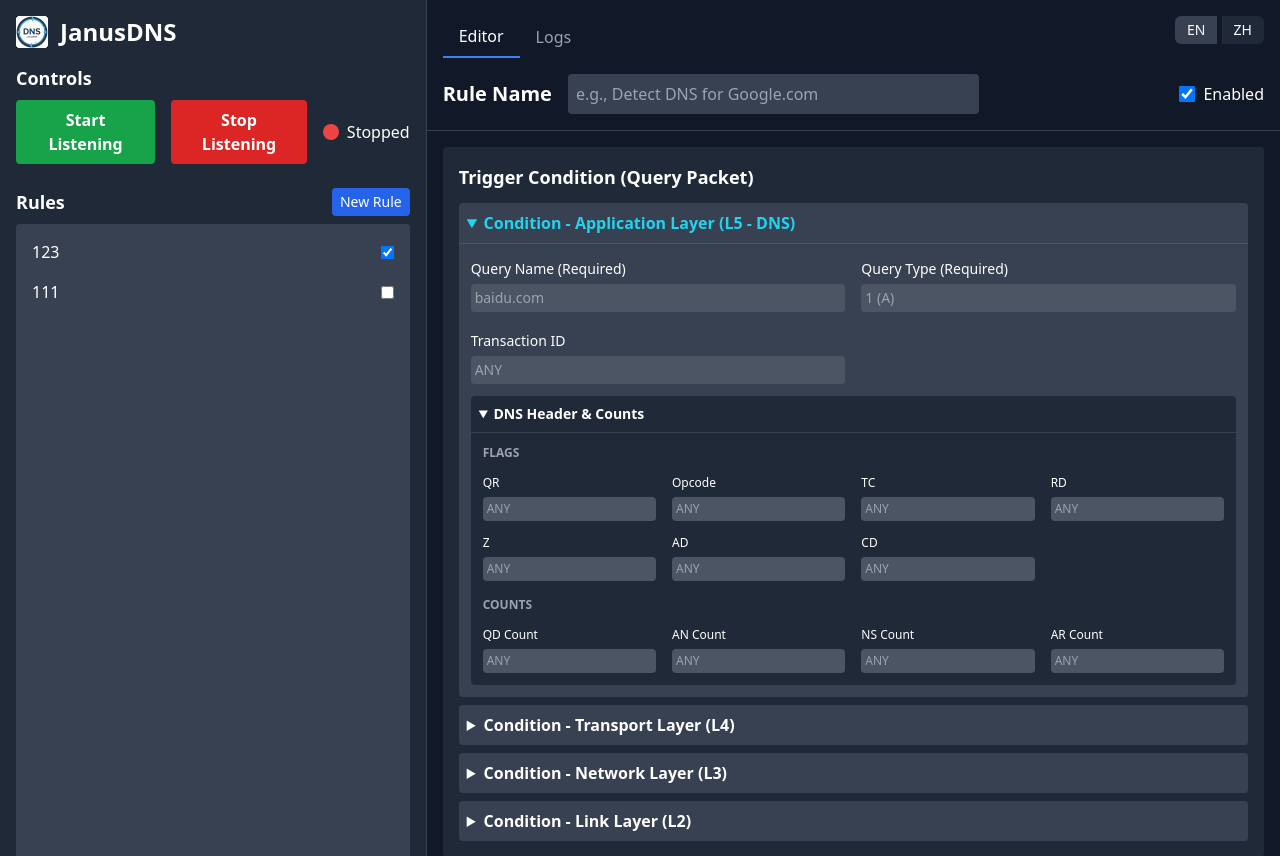
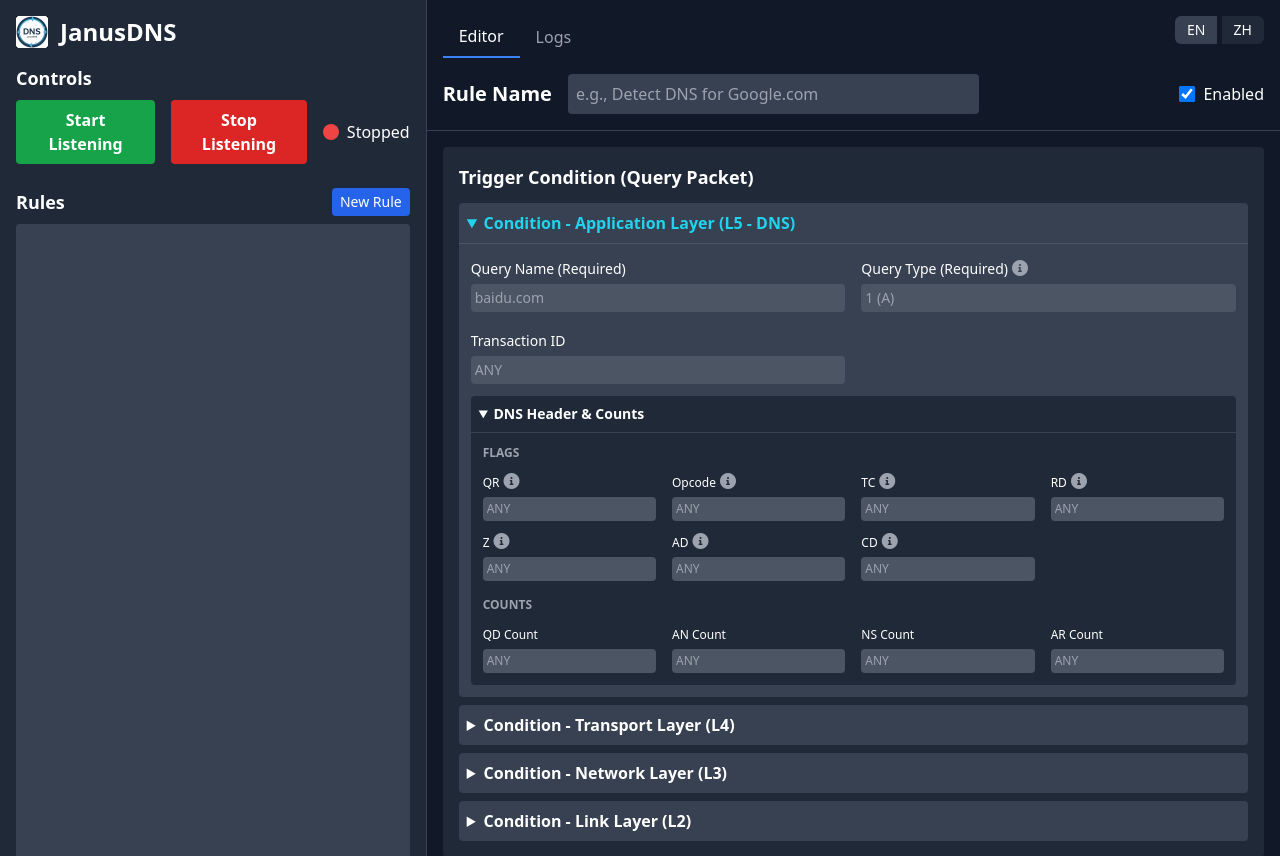
Before and after one commit to steven-jianhao-li/JanusDNS, a Flask app: page / in a window 1280 px wide, after a click on "DNS Header & Counts". Shown: the top 856 px of the page. Run offline with Flask 3, Linux system fonts and the light colour scheme; data that the repository does not hold is empty; some libraries are stand-ins or nearby versions.

Commit message:
[Feat] Add detialed infomation in a few fields

```diff
--- a/static/js/main.js
+++ b/static/js/main.js
@@ -270,7 +270,7 @@
                 <input type="text" data-key="name.value" class="w-full bg-gray-600 rounded p-1 text-sm mt-1" placeholder="e.g., ns1.example.com" value="${nameValue}" ${nameMode !== 'custom' ? 'disabled' : ''}>
             </div>
             <div class="col-span-1">
-                <label class="text-xs text-gray-400">Type</label>
+                <label class="text-xs text-gray-400" data-i18n-key="rrTypeLabel">Type</label><i class="fas fa-info-circle text-gray-400 ml-1 cursor-pointer" data-tooltip-type="list" data-tooltip-key="DnsType"></i>
                 <input type="number" data-key="type" class="w-full bg-gray-600 rounded p-1 text-sm mt-1" placeholder="1" value="${type}">
             </div>
             <div class="col-span-1">
@@ -528,6 +528,56 @@
     dnsAuthorityContainer.addEventListener('click', handleRemoveRR);
     dnsAdditionalContainer.addEventListener('click', handleRemoveRR);
 
+    // --- Tooltip Logic ---
+    function showTooltip(element) {
+        const type = element.dataset.tooltipType;
+        const key = element.dataset.tooltipKey;
+
+        const tooltip = document.createElement('div');
+        tooltip.className = 'absolute z-10 w-auto max-w-xs p-2 my-2 text-sm text-white bg-gray-800 rounded-lg shadow-lg';
+        tooltip.id = 'dynamic-tooltip';
+
+        let content = '';
+        if (type === 'list') {
+            content = `<h3 class="font-bold">${translations[`tooltip${key}Title`]}</h3><ul class="list-disc list-inside">`;
+            for (let i = 1; i <= 50; i++) { // Check for up to 50 types
+                const transKey = `tooltip${key}${i}`;
+                if (translations[transKey]) {
+                    content += `<li>${translations[transKey]}</li>`;
+                }
+            }
+            content += '</ul>';
+        } else { // 'text'
+            content = translations[`tooltip${key}`] || 'No information available.';
+        }
+
+        tooltip.innerHTML = content;
+        document.body.appendChild(tooltip);
+
+        const rect = element.getBoundingClientRect();
+        tooltip.style.left = `${rect.left + window.scrollX}px`;
+        tooltip.style.top = `${rect.bottom + window.scrollY + 5}px`;
+    }
+
+    function hideTooltip() {
+        const tooltip = document.getElementById('dynamic-tooltip');
+        if (tooltip) {
+            tooltip.remove();
+        }
+    }
+
+    document.body.addEventListener('mouseover', (e) => {
+        if (e.target.matches('[data-tooltip-key]')) {
+            showTooltip(e.target);
+        }
+    });
+
+    document.body.addEventListener('mouseout', (e) => {
+        if (e.target.matches('[data-tooltip-key]')) {
+            hideTooltip();
+        }
+    });
+
     ruleEditor.addEventListener('change', (e) => {
         if (e.target.matches('select[data-path$=".mode"]')) {
             const valueInput = e.target.parentElement.querySelector('input[data-path$=".value"]');
--- a/templates/index.html
+++ b/templates/index.html
@@ -124,7 +124,7 @@
                                         <input type="text" data-path="trigger_condition.dns.qname" class="w-full bg-gray-600 rounded p-1 mt-1 text-sm" placeholder="baidu.com">
                                     </div>
                                     <div>
-                                        <label class="text-sm">Query Type (Required)</label>
+                                        <label class="text-sm" data-i18n-key="queryTypeLabel">Query Type (Required)</label><i class="fas fa-info-circle text-gray-400 ml-1 cursor-pointer" data-tooltip-type="list" data-tooltip-key="DnsType"></i>
                                         <input type="number" data-path="trigger_condition.dns.qtype" class="w-full bg-gray-600 rounded p-1 mt-1 text-sm" placeholder="1 (A)">
                                     </div>
                                     <div>
@@ -136,13 +136,13 @@
                                     <summary class="p-2 cursor-pointer font-semibold text-sm">DNS Header & Counts</summary>
                                     <div class="p-3 border-t border-gray-700 grid grid-cols-4 gap-x-4 gap-y-2">
                                         <h5 class="col-span-4 font-semibold text-xs uppercase text-gray-400">Flags</h5>
-                                        <div><label class="text-xs">QR</label><input type="number" data-path="trigger_condition.dns.flags.qr" class="w-full bg-gray-600 rounded p-1 mt-1 text-xs" placeholder="ANY"></div>
-                                        <div><label class="text-xs">Opcode</label><input type="number" data-path="trigger_condition.dns.flags.opcode" class="w-full bg-gray-600 rounded p-1 mt-1 text-xs" placeholder="ANY"></div>
-                                        <div><label class="text-xs">TC</label><input type="number" data-path="trigger_condition.dns.flags.tc" class="w-full bg-gray-600 rounded p-1 mt-1 text-xs" placeholder="ANY"></div>
-                                        <div><label class="text-xs">RD</label><input type="number" data-path="trigger_condition.dns.flags.rd" class="w-full bg-gray-600 rounded p-1 mt-1 text-xs" placeholder="ANY"></div>
-                                        <div><label class="text-xs">Z</label><input type="number" data-path="trigger_condition.dns.flags.z" class="w-full bg-gray-600 rounded p-1 mt-1 text-xs" placeholder="ANY"></div>
-                                        <div><label class="text-xs">AD</label><input type="number" data-path="trigger_condition.dns.flags.ad" class="w-full bg-gray-600 rounded p-1 mt-1 text-xs" placeholder="ANY"></div>
-                                        <div><label class="text-xs">CD</label><input type="number" data-path="trigger_condition.dns.flags.cd" class="w-full bg-gray-600 rounded p-1 mt-1 text-xs" placeholder="ANY"></div>
+                                        <div><label class="text-xs">QR</label><i class="fas fa-info-circle text-gray-400 ml-1 cursor-pointer" data-tooltip-type="text" data-tooltip-key="FlagQR"></i><input type="number" data-path="trigger_condition.dns.flags.qr" class="w-full bg-gray-600 rounded p-1 mt-1 text-xs" placeholder="ANY"></div>
+                                        <div><label class="text-xs">Opcode</label><i class="fas fa-info-circle text-gray-400 ml-1 cursor-pointer" data-tooltip-type="text" data-tooltip-key="FlagOpcode"></i><input type="number" data-path="trigger_condition.dns.flags.opcode" class="w-full bg-gray-600 rounded p-1 mt-1 text-xs" placeholder="ANY"></div>
+                                        <div><label class="text-xs">TC</label><i class="fas fa-info-circle text-gray-400 ml-1 cursor-pointer" data-tooltip-type="text" data-tooltip-key="FlagTC"></i><input type="number" data-path="trigger_condition.dns.flags.tc" class="w-full bg-gray-600 rounded p-1 mt-1 text-xs" placeholder="ANY"></div>
+                                        <div><label class="text-xs">RD</label><i class="fas fa-info-circle text-gray-400 ml-1 cursor-pointer" data-tooltip-type="text" data-tooltip-key="FlagRD"></i><input type="number" data-path="trigger_condition.dns.flags.rd" class="w-full bg-gray-600 rounded p-1 mt-1 text-xs" placeholder="ANY"></div>
+                                        <div><label class="text-xs">Z</label><i class="fas fa-info-circle text-gray-400 ml-1 cursor-pointer" data-tooltip-type="text" data-tooltip-key="FlagZ"></i><input type="number" data-path="trigger_condition.dns.flags.z" class="w-full bg-gray-600 rounded p-1 mt-1 text-xs" placeholder="ANY"></div>
+                                        <div><label class="text-xs">AD</label><i class="fas fa-info-circle text-gray-400 ml-1 cursor-pointer" data-tooltip-type="text" data-tooltip-key="FlagAD"></i><input type="number" data-path="trigger_condition.dns.flags.ad" class="w-full bg-gray-600 rounded p-1 mt-1 text-xs" placeholder="ANY"></div>
+                                        <div><label class="text-xs">CD</label><i class="fas fa-info-circle text-gray-400 ml-1 cursor-pointer" data-tooltip-type="text" data-tooltip-key="FlagCD"></i><input type="number" data-path="trigger_condition.dns.flags.cd" class="w-full bg-gray-600 rounded p-1 mt-1 text-xs" placeholder="ANY"></div>
                                         <h5 class="col-span-4 font-semibold text-xs uppercase text-gray-400 mt-2">Counts</h5>
                                         <div><label class="text-xs">QD Count</label><input type="number" data-path="trigger_condition.dns.qd_count" class="w-full bg-gray-600 rounded p-1 mt-1 text-xs" placeholder="ANY"></div>
                                         <div><label class="text-xs">AN Count</label><input type="number" data-path="trigger_condition.dns.an_count" class="w-full bg-gray-600 rounded p-1 mt-1 text-xs" placeholder="ANY"></div>
@@ -207,30 +207,52 @@
                                 <details class="bg-gray-800 rounded">
                                     <summary class="p-2 cursor-pointer font-semibold text-sm">DNS Header Flags</summary>
                                     <div class="p-3 border-t border-gray-700 grid grid-cols-3 gap-4">
-                                        <div><label class="text-sm flex items-center">QR <span class="tooltip ml-1">&#9432;<span class="tooltip-text">Response: 1 (Response). 必须是 1。</span></span></label><input type="number" data-path="response_action.dns_header.flags.qr.value" class="w-full bg-gray-600 rounded p-1 mt-1 text-sm" placeholder="1"></div>
-                                        <div><label class="text-sm flex items-center">Opcode <span class="tooltip ml-1">&#9432;<span class="tooltip-text">Opcode: 0 (Standard query).</span></span></label><input type="number" data-path="response_action.dns_header.flags.opcode.value" class="w-full bg-gray-600 rounded p-1 mt-1 text-sm" placeholder="0"></div>
-                                        <div><label class="text-sm flex items-center">AA <span class="tooltip ml-1">&#9432;<span class="tooltip-text">Authoritative: 1 (是权威服务器), 0 (非权威)。</span></span></label><input type="number" data-path="response_action.dns_header.flags.aa.value" class="w-full bg-gray-600 rounded p-1 mt-1 text-sm" placeholder="0"></div>
-                                        <div><label class="text-sm flex items-center">TC <span class="tooltip ml-1">&#9432;<span class="tooltip-text">Truncated: 1 (消息被截断), 0 (未截断)。</span></span></label><input type="number" data-path="response_action.dns_header.flags.tc.value" class="w-full bg-gray-600 rounded p-1 mt-1 text-sm" placeholder="0"></div>
-                                        <div><label class="text-sm flex items-center">RA <span class="tooltip ml-1">&#9432;<span class="tooltip-text">Recursion available: 1 (服务器可用递归), 0 (不可用)。</span></span></label><input type="number" data-path="response_action.dns_header.flags.ra.value" class="w-full bg-gray-600 rounded p-1 mt-1 text-sm" placeholder="1"></div>
-                                        <div><label class="text-sm flex items-center">Z <span class="tooltip ml-1">&#9432;<span class="tooltip-text">Z: reserved (0). 必须是 0。</span></span></label><input type="number" data-path="response_action.dns_header.flags.z.value" class="w-full bg-gray-600 rounded p-1 mt-1 text-sm" placeholder="0"></div>
-                                        <div><label class="text-sm flex items-center">RCode <span class="tooltip ml-1">&#9432;<span class="tooltip-text">Reply code: 0 (No error), 3 (NXDOMAIN), etc.</span></span></label><input type="number" data-path="response_action.dns_header.flags.rcode.value" class="w-full bg-gray-600 rounded p-1 mt-1 text-sm" placeholder="0"></div>
+                                        <div>
+                                            <label class="text-sm flex items-center">QR<i class="fas fa-info-circle text-gray-400 ml-1 cursor-pointer" data-tooltip-type="text" data-tooltip-key="FlagQR"></i></label>
+                                            <input type="number" data-path="response_action.dns_header.flags.qr.value" class="w-full bg-gray-600 rounded p-1 mt-1 text-sm" placeholder="1">
+                                        </div>
+                                        <div>
+                                            <label class="text-sm flex items-center">Opcode<i class="fas fa-info-circle text-gray-400 ml-1 cursor-pointer" data-tooltip-type="text" data-tooltip-key="FlagOpcode"></i></label>
+                                            <input type="number" data-path="response_action.dns_header.flags.opcode.value" class="w-full bg-gray-600 rounded p-1 mt-1 text-sm" placeholder="0">
+                                        </div>
+                                        <div>
+                                            <label class="text-sm flex items-center">AA<i class="fas fa-info-circle text-gray-400 ml-1 cursor-pointer" data-tooltip-type="text" data-tooltip-key="FlagAA"></i></label>
+                                            <input type="number" data-path="response_action.dns_header.flags.aa.value" class="w-full bg-gray-600 rounded p-1 mt-1 text-sm" placeholder="0">
+                                        </div>
+                                        <div>
+                                            <label class="text-sm flex items-center">TC<i class="fas fa-info-circle text-gray-400 ml-1 cursor-pointer" data-tooltip-type="text" data-tooltip-key="FlagTC"></i></label>
+                                            <input type="number" data-path="response_action.dns_header.flags.tc.value" class="w-full bg-gray-600 rounded p-1 mt-1 text-sm" placeholder="0">
+                                        </div>
+                                        <div>
+                                            <label class="text-sm flex items-center">RA<i class="fas fa-info-circle text-gray-400 ml-1 cursor-pointer" data-tooltip-type="text" data-tooltip-key="FlagRA"></i></label>
+                                            <input type="number" data-path="response_action.dns_header.flags.ra.value" class="w-full bg-gray-600 rounded p-1 mt-1 text-sm" placeholder="1">
+                                        </div>
+                                        <div>
+                                            <label class="text-sm flex items-center">Z<i class="fas fa-info-circle text-gray-400 ml-1 cursor-pointer" data-tooltip-type="text" data-tooltip-key="FlagZ"></i></label>
+                                            <input type="number" data-path="response_action.dns_header.flags.z.value" class="w-full bg-gray-600 rounded p-1 mt-1 text-sm" placeholder="0">
+                                        </div>
+                                        <div>
+                                            <label class="text-sm flex items-center">RCode<i class="fas fa-info-circle text-gray-400 ml-1 cursor-pointer" data-tooltip-type="text" data-tooltip-key="FlagRCode"></i></label>
+                                            <input type="number" data-path="response_action.dns_header.flags.rcode.value" class="w-full bg-gray-600 rounded p-1 mt-1 text-sm" placeholder="0">
+                                        </div>
+
                                         <div class="col-span-3 grid grid-cols-2 gap-2 border-t border-gray-700 pt-3 mt-2">
                                             <div>
-                                                <label class="text-sm flex items-center">RD <span class="tooltip ml-1">&#9432;<span class="tooltip-text">Recursion desired: 'inherit' (继承Query包的rd位), 'custom' (自定义为0或1)。</span></span></label>
+                                                <label class="text-sm flex items-center">RD<i class="fas fa-info-circle text-gray-400 ml-1 cursor-pointer" data-tooltip-type="text" data-tooltip-key="ModeRD"></i></label>
                                                 <select data-path="response_action.dns_header.flags.rd.mode" class="w-full bg-gray-600 rounded p-1 mt-1 text-sm"><option value="inherit">inherit</option><option value="custom">custom</option></select>
                                             </div>
                                             <div><label class="text-sm">&nbsp;</label><input type="number" data-path="response_action.dns_header.flags.rd.value" class="w-full bg-gray-600 rounded p-1 mt-1 text-sm" placeholder="0 or 1"></div>
                                         </div>
                                         <div class="col-span-3 grid grid-cols-2 gap-2">
                                             <div>
-                                                <label class="text-sm flex items-center">AD <span class="tooltip ml-1">&#9432;<span class="tooltip-text">Answer authenticated: 'inherit', 'custom'。</span></span></label>
+                                                <label class="text-sm flex items-center">AD<i class="fas fa-info-circle text-gray-400 ml-1 cursor-pointer" data-tooltip-type="text" data-tooltip-key="ModeAD"></i></label>
                                                 <select data-path="response_action.dns_header.flags.ad.mode" class="w-full bg-gray-600 rounded p-1 mt-1 text-sm"><option value="inherit">inherit</option><option value="custom">custom</option></select>
                                             </div>
                                             <div><label class="text-sm">&nbsp;</label><input type="number" data-path="response_action.dns_header.flags.ad.value" class="w-full bg-gray-600 rounded p-1 mt-1 text-sm" placeholder="0 or 1"></div>
                                         </div>
                                         <div class="col-span-3 grid grid-cols-2 gap-2">
                                             <div>
-                                                <label class="text-sm flex items-center">CD <span class="tooltip ml-1">&#9432;<span class="tooltip-text">Non-authenticated data: 'inherit', 'custom'。</span></span></label>
+                                                <label class="text-sm flex items-center">CD<i class="fas fa-info-circle text-gray-400 ml-1 cursor-pointer" data-tooltip-type="text" data-tooltip-key="ModeCD"></i></label>
                                                 <select data-path="response_action.dns_header.flags.cd.mode" class="w-full bg-gray-600 rounded p-1 mt-1 text-sm"><option value="inherit">inherit</option><option value="custom">custom</option></select>
                                             </div>
                                             <div><label class="text-sm">&nbsp;</label><input type="number" data-path="response_action.dns_header.flags.cd.value" class="w-full bg-gray-600 rounded p-1 mt-1 text-sm" placeholder="0 or 1"></div>
```
Also changed, not shown: static/lang/en.json (+27 -1 lines), static/lang/zh.json (+27 -1 lines), rules.example.json (renamed from rules.json), 1 other file.
